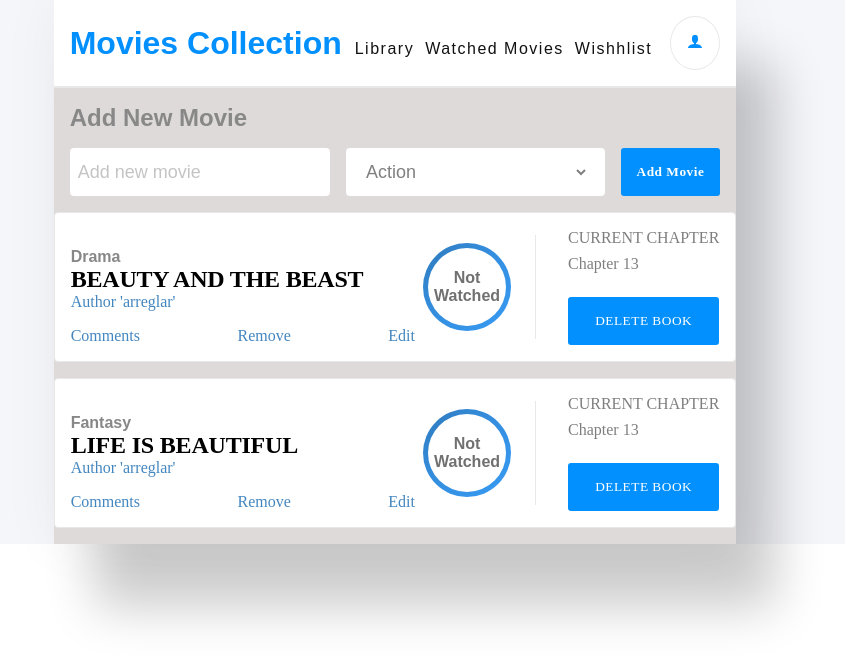
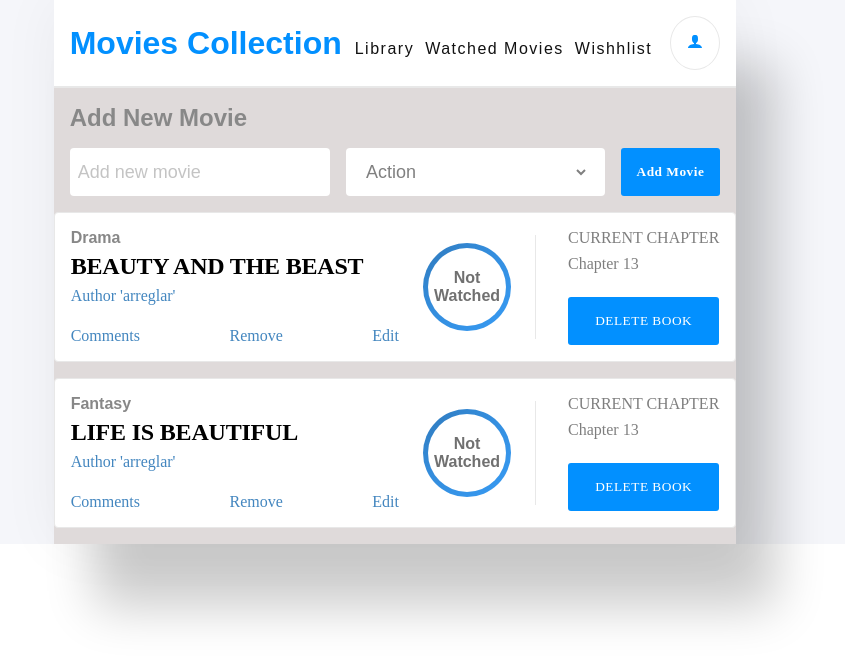
Before and after one commit to marilirulita/movies_collection, a React (Create React App) app: page / in a window 1280 px wide. Shown: the top 662 px of the page, without its empty margins (245-1090 px from the left). Built offline with nearby package versions, Linux system fonts and the light colour scheme.

Commit message:
fix css error and long title

```diff
--- a/src/App.css
+++ b/src/App.css
@@ -38,7 +38,7 @@ button {
 .links {
   display: flex;
   margin: 0 10px 0 10px;
-  align-items: end;
+  align-items: flex-end;
 }
 
 .Bookstore-CMS1 {
@@ -107,13 +107,13 @@ button {
   border: solid 1px #e8e8e8;
   background-color: #fff;
   display: flex;
-  align-items: flex-end;
 }
 
 .book-info {
   display: flex;
   flex-direction: column;
   flex: 1;
+  justify-content: space-between;
 }
 
 .Category {
@@ -161,7 +161,7 @@ button {
 .percent-section {
   display: flex;
   align-items: center;
-  padding-right: 1rem;
+  padding: 0 1rem;
   border-right: 1px solid #e8e8e8;
 }
 
@@ -310,6 +310,10 @@ label {
     flex-direction: column;
     align-items: normal;
   }
+
+  .comments-section {
+    margin: 1rem 0;
+  }
 }
 
 @media (max-width: 460px) {
--- a/src/App.js
+++ b/src/App.js
@@ -5,6 +5,7 @@ import Navbar from "./components/Navbar";
 import Library from "./components/Library";
 import WatchedMovies from "./components/WatchedMovies";
 import Wishlist from "./components/Wishlist";
+// eslint-disable-next-line
 import "./App.css";
 
 function App() {
--- a/src/components/Library.js
+++ b/src/components/Library.js
@@ -27,9 +27,15 @@ const Library = () => {
   // update the object new movie with all data to library (store)
   const submitNewMovie = () => {
     if (state.title !== "" && state.genre !== "") {
-      dispatch(onLibrary(state.title));
+      if (state.title.length > 20) {
+        console.log("too big name")
+      }
+      else {
+        dispatch(onLibrary(state.title));
       dispatch(addNewMovie(state));
       setState(newMovie);
+      }
+
     }
   };
 
--- a/src/components/Wishlist.js
+++ b/src/components/Wishlist.js
@@ -25,11 +25,16 @@ const Wishlist = () => {
   // create a new movie to the wishlist store
   const submitNewWish = () => {
     if (state.title !== "" && state.genre !== "") {
+      if (state.title.length > 20) {
+        console.log("too big")
+      }
+      else {
       const answer = library.filter((movie) => movie.title === state.title);
       answer.length > 0
         ? dispatch(addNewwish(answer[0]))
         : dispatch(addNewwish(state));
       setState(newMovie);
+      }
     }
   };
 
```
